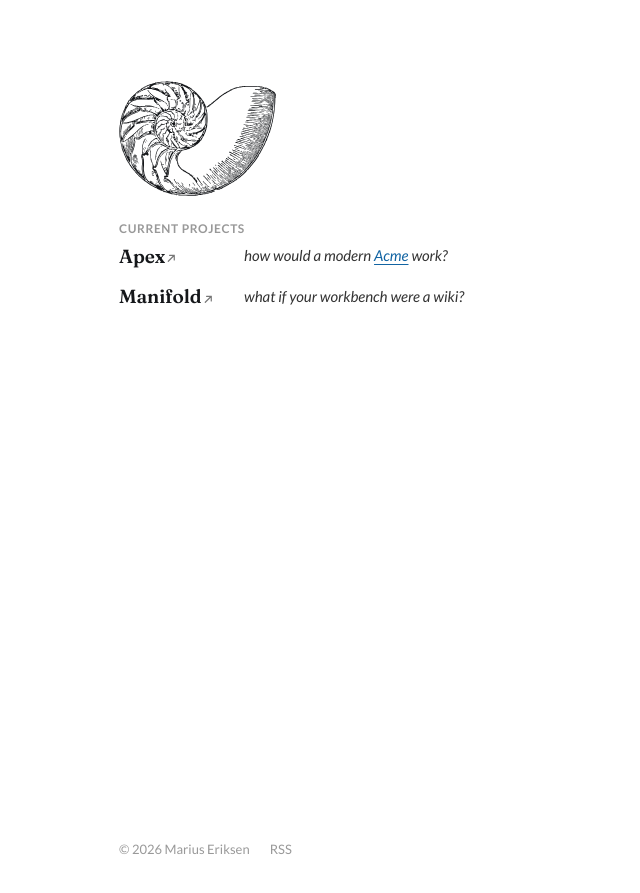
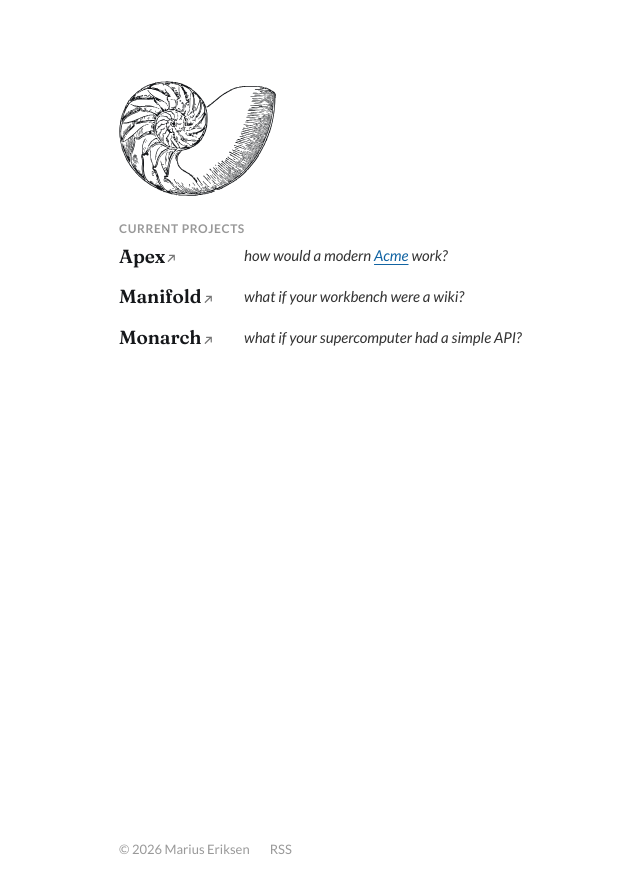
Before and after one commit to mariusae/mariusae.github.io, a Jekyll site: the page built from index.html, in a window 1280 px wide. Shown: the top 893 px of the page, without its empty margins (161-801 px from the left). Built offline with Jekyll 4.4.1, drawn with Linux system fonts in a browser that asks for light colours.

Commit message:
Add Monarch to current projects
Co-Authored-By: Claude Opus 5.5 <noreply@anthropic.com>
Claude-Session: https://claude.ai/code/session_01KTPpusonhcXPjcQ2kkYfF6

```diff
--- a/index.html
+++ b/index.html
@@ -31,6 +31,10 @@ layout: default
     <a class="feed-title feed-name" href="{{ '/manifold/' | relative_url }}">Manifold<svg class="feed-arrow" viewBox="0 0 10 10" aria-hidden="true"><path d="M3 1.5h5.5V7M8.5 1.5 1.5 8.5" fill="none" stroke="currentColor" stroke-width="1.4" stroke-linecap="round" stroke-linejoin="round"/></svg></a>
     <span class="feed-desc">what if your workbench were a wiki?</span>
   </div>
+  <div class="feed-item">
+    <a class="feed-title feed-name" href="https://github.com/meta-pytorch/monarch">Monarch<svg class="feed-arrow" viewBox="0 0 10 10" aria-hidden="true"><path d="M3 1.5h5.5V7M8.5 1.5 1.5 8.5" fill="none" stroke="currentColor" stroke-width="1.4" stroke-linecap="round" stroke-linejoin="round"/></svg></a>
+    <span class="feed-desc">what if your supercomputer had a simple API?</span>
+  </div>
 </section>
 {% if posts.size > 0 %}
 <section class="feed canvas">
```
